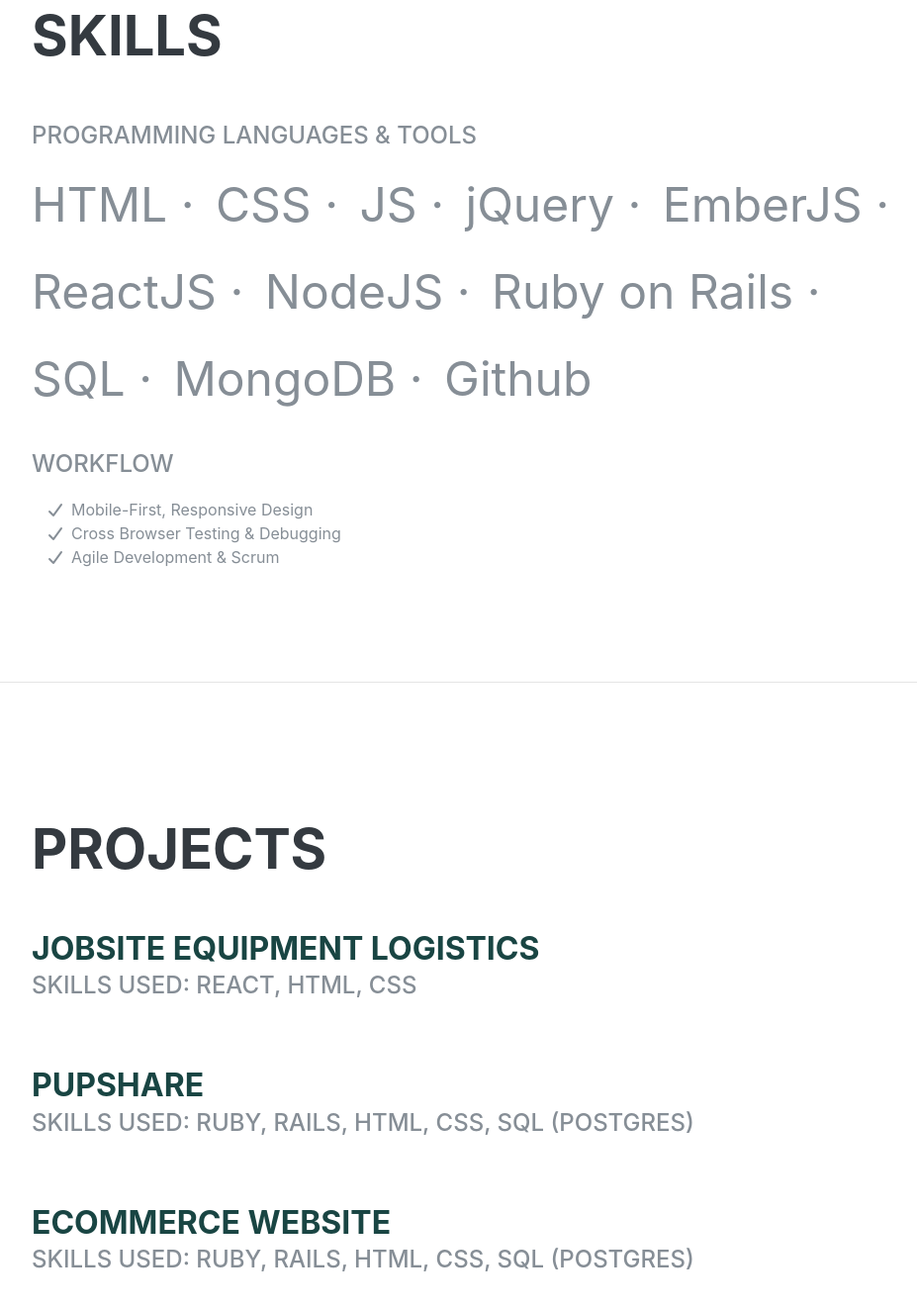
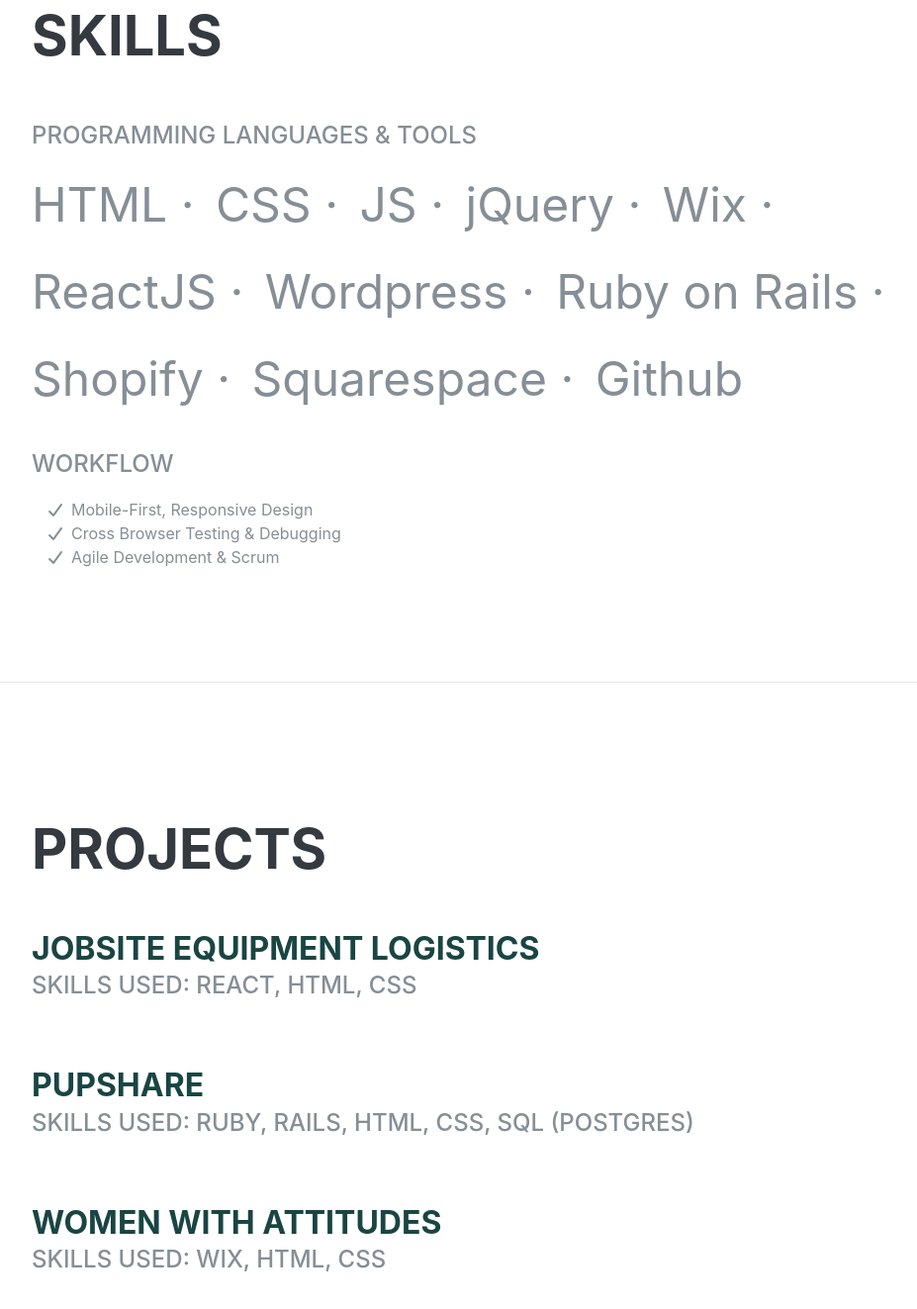
Before and after one commit to ktdodd511/secondary_site, a plain HTML site: page index.html in a window 1280 px wide. Shown: the part 2514-3837 px from the top of the page at 99% size, without its empty margins (288-1215 px from the left). Drawn offline with nearby package versions, Linux system fonts and the light colour scheme; a web font is replaced by a local one.

Commit message:
added WWA to projects

```diff
--- a/index.html
+++ b/index.html
@@ -162,22 +162,22 @@
             <p>jQuery ·</p>
           </li>
           <li class="list-inline-item">
-            <p>EmberJS ·</p>
+            <p>Wix ·</p>
           </li>
           <li class="list-inline-item">
             <p>ReactJS ·</p>
           </li>
           <li class="list-inline-item">
-            <p>NodeJS ·</p>
+            <p>Wordpress ·</p>
           </li>
           <li class="list-inline-item">
             <p>Ruby on Rails ·</p>
           </li>
           <li class="list-inline-item">
-            <p>SQL ·</p>
+            <p>Shopify ·</p>
           </li>
           <li class="list-inline-item">
-            <p>MongoDB ·</p>
+            <p>Squarespace ·</p>
           </li>
           <li class="list-inline-item">
             <p>Github</p>
@@ -218,8 +218,8 @@
         </div>
         <div class="resume-item d-flex flex-column flex-md-row justify-content-between mb-5">
           <div class="resume-content">
-            <h3 class="mb-0"><a href="https://intense-spire-74031.herokuapp.com">Ecommerce Website</a></h3>
-            <div class="subheading mb-3">Skills used: Ruby, Rails, HTML, CSS, SQL (Postgres)</div>
+            <h3 class="mb-0"><a href="https://womenwithattitudes.org">Women With Attitudes</a></h3>
+            <div class="subheading mb-3">Skills used: Wix, HTML, CSS</div>
           </div>
         </div>
       </div>
```
